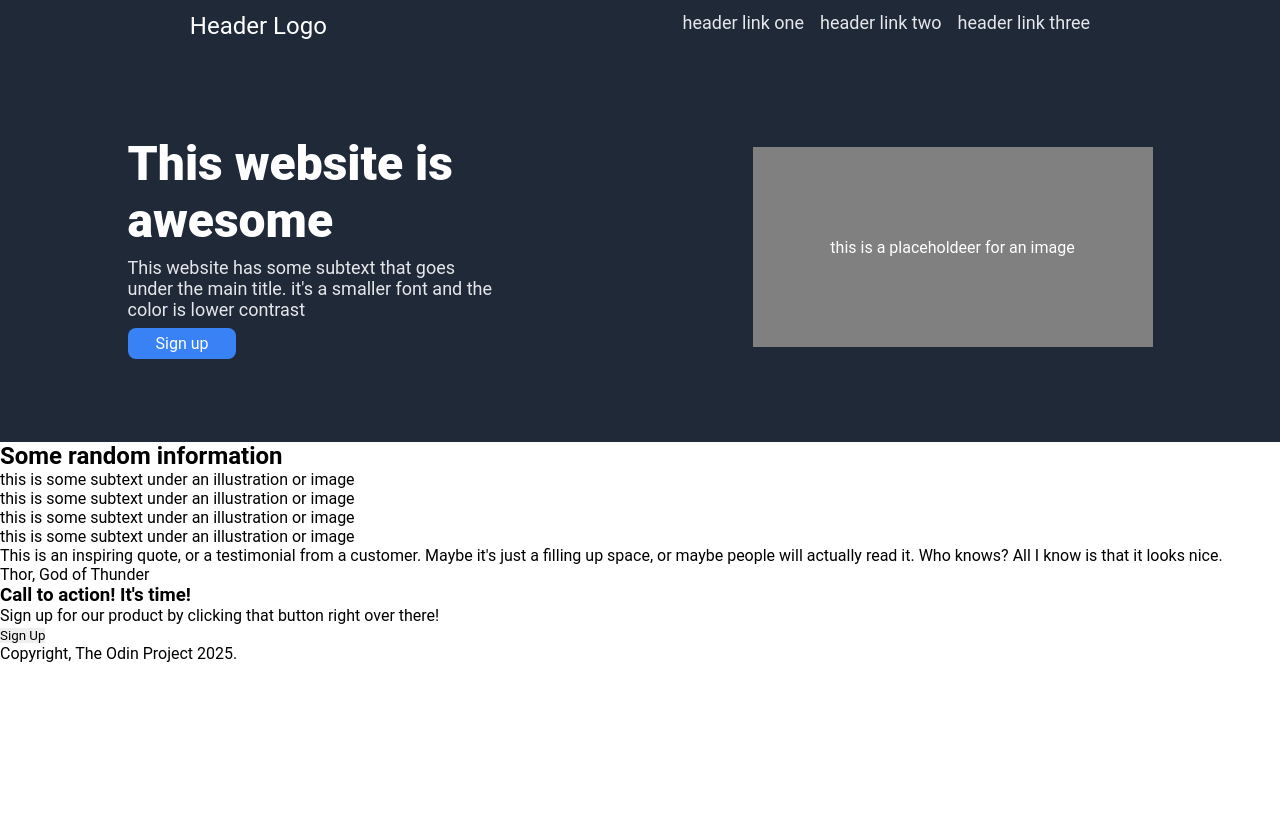
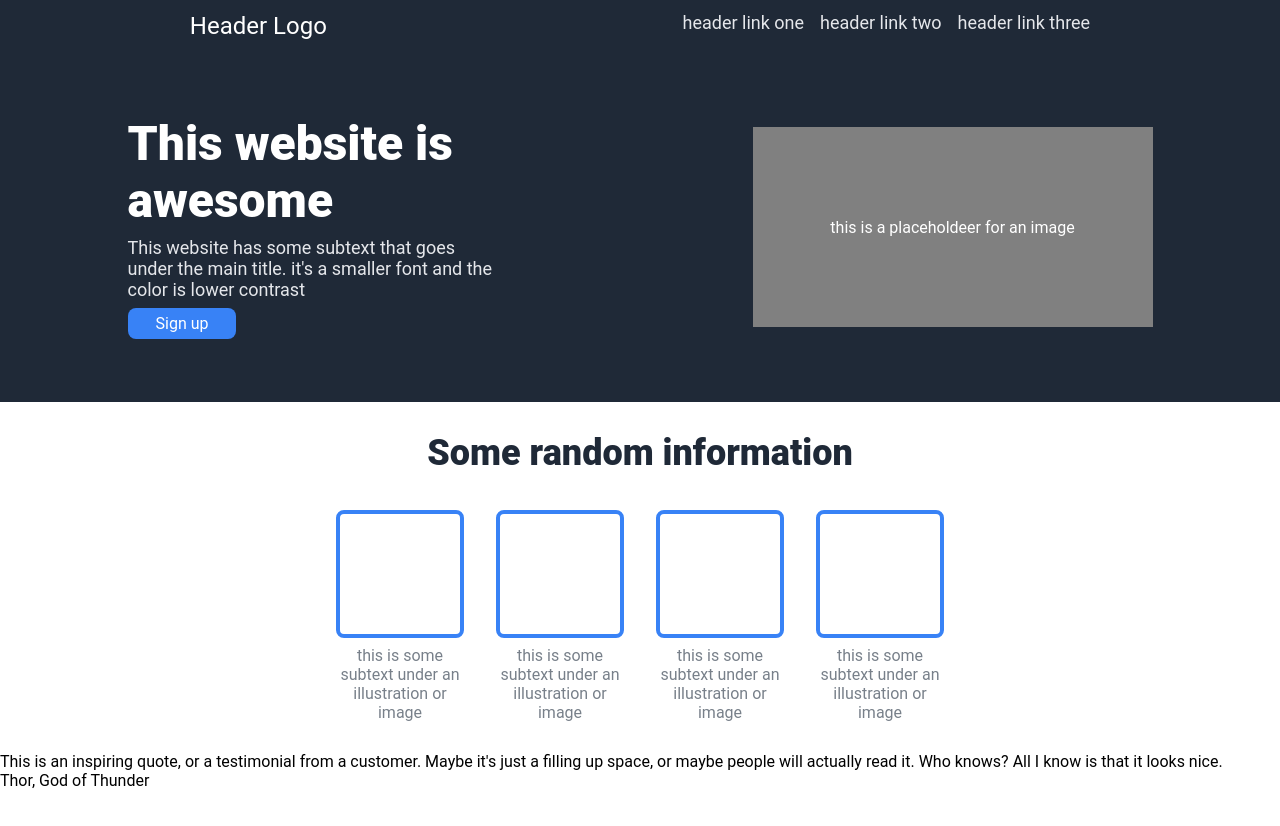
Before and after one commit to masul2099/landing-page, a plain HTML site: page index.html in a window 1280 px wide. Shown: the top 826 px of the page. Before the commit the page ends 800 px from the top, so only its background shows below. Drawn offline with Linux system fonts and the light colour scheme.

Commit message:
Style information section

```diff
--- a/index.html
+++ b/index.html
@@ -35,23 +35,23 @@
         <h2 class="title">Some random information</h2>
         <div class="cards">
             <div class="card">
-                <div class="card-image"></div>
-                <p class="card-text">this is some subtext under
+                <div class="image"></div>
+                <p class="text">this is some subtext under
                 an illustration or image</p>
             </div>
             <div class="card">
-                <div class="card-image"></div>
-                <p class="card-text">this is some subtext under
+                <div class="image"></div>
+                <p class="text">this is some subtext under
                 an illustration or image</p>
             </div>
             <div class="card">
-                <div class="card-image"></div>
-                <p class="card-text">this is some subtext under
+                <div class="image"></div>
+                <p class="text">this is some subtext under
                 an illustration or image</p>
             </div>
             <div class="card">
-                <div class="card-image"></div>
-                <p class="card-text">this is some subtext under
+                <div class="image"></div>
+                <p class="text">this is some subtext under
                 an illustration or image</p>
             </div>
         </div>
--- a/style.css
+++ b/style.css
@@ -33,8 +33,8 @@ header, .hero {
     color: white;
 }
 
-.hero {
-    height: 390px;
+section {
+    height: 350px;
 }
 
 .hero .text {
@@ -71,3 +71,43 @@ header, .hero {
     justify-content: center;
     align-items: center;
 }
+
+.information {
+    display: flex;
+    flex-direction: column;
+    justify-content: center;
+    align-items: center;
+    gap: 36px;
+}
+
+.information .title {
+    font-size: 36px;
+    font-weight: 900;
+    color: #1F2937;
+}
+
+.cards {
+    display: flex;
+    justify-content: center;
+    gap: 20px;
+}
+
+.card {
+    display: flex;
+    flex-direction: column;
+    align-items: center;
+    text-align: center;
+    gap: 8px;
+    width: 140px;
+}
+
+.card .image {
+    width: 120px;
+    height: 120px;
+    border-radius: 8px;
+    border: #3882F6 solid 4px;
+}
+
+.card p {
+    color: rgb(120, 128, 138);
+}
```
